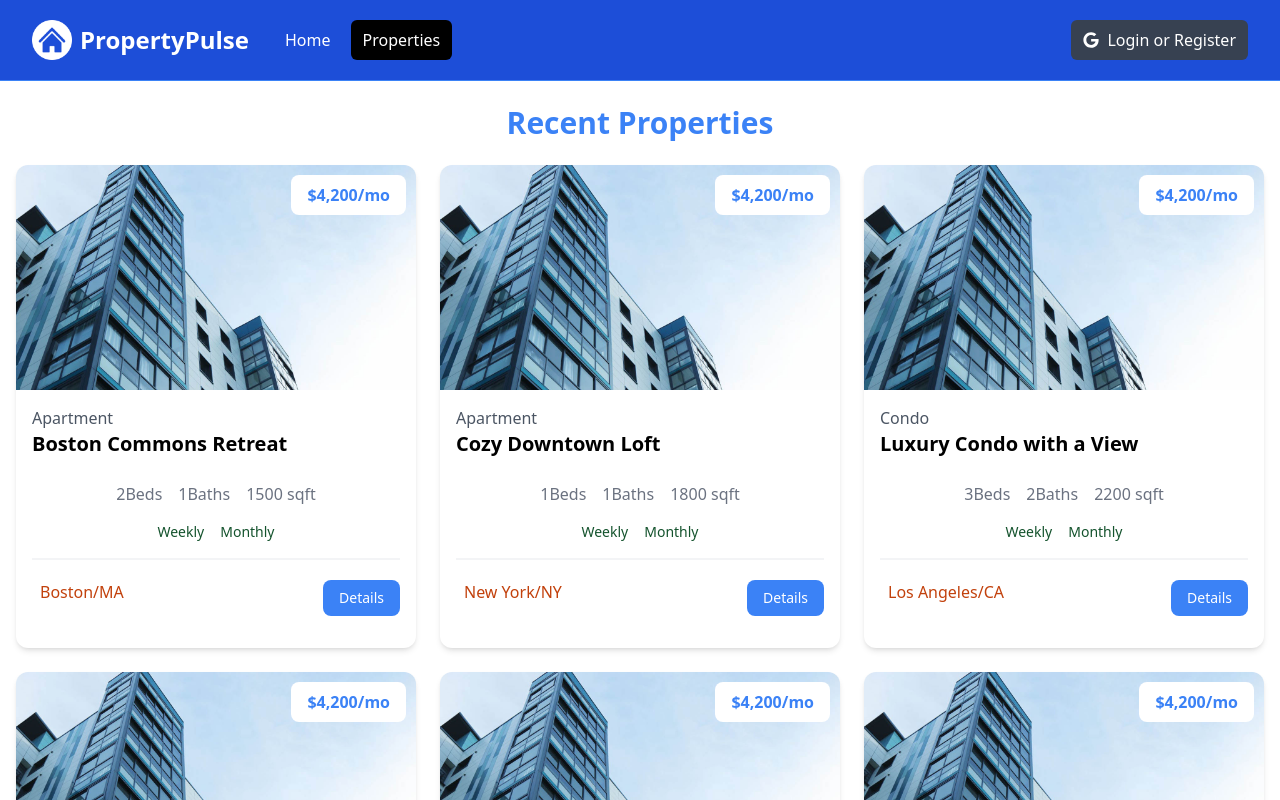
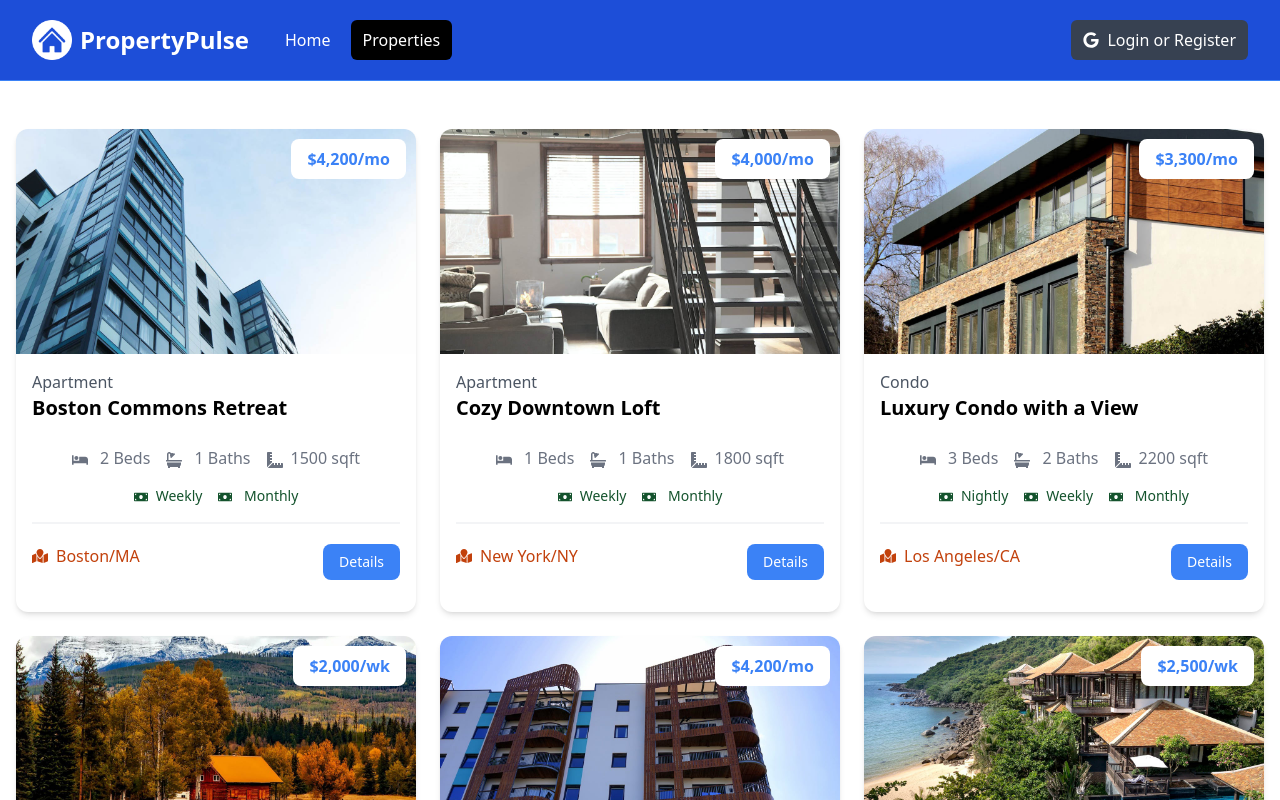
Before and after one commit to guilhermezaparoli/property-pulse, a Next.js app: page /properties in a window 1280 px wide. Shown: the top 800 px of the page. Built offline with nearby package versions, Linux system fonts and the light colour scheme.

Commit message:
Creating HomeProperties with recent properties

```diff
--- /dev/null
+++ b/app/components/HomeProperties.tsx
@@ -0,0 +1,36 @@
+import properties from '@/properties.json';
+import PropertyCard from './PropertyCard';
+import Link from 'next/link';
+
+const HomeProperties = () => {
+
+    const recentProperties = properties.sort(() => Math.random() - Math.random()).slice(0, 3)
+
+    console.log(recentProperties)
+  return (
+<>
+    <section className="px-4 py-6">
+      <div className="container-xl lg:container m-auto">
+        <h2 className="text-3xl font-bold text-blue-500 mb-6 text-center">
+          Recent Properties
+        </h2>
+        <div className="grid grid-cols-1 md:grid-cols-3 gap-6">
+
+        {recentProperties.length === 0 ? (<p>No Properties Found</p>): recentProperties.map((property) => (
+            <PropertyCard key={property._id} property={property}/>
+        ))}
+        </div>
+      </div>
+    </section>
+    <section className="m-auto max-w-lg my-10 px-6">
+      <Link
+        href="/properties"
+        className="block bg-black text-white text-center py-4 px-6 rounded-xl hover:bg-gray-700"
+        >View All Properties
+        </Link>
+    </section>
+        </>
+  );
+};
+
+export default HomeProperties;
--- a/app/components/PropertyCard.tsx
+++ b/app/components/PropertyCard.tsx
@@ -1,4 +1,12 @@
-
+import Image from 'next/image';
+import Link from 'next/link';
+import {
+  FaBed,
+  FaBath,
+  FaRulerCombined,
+  FaMoneyBill,
+  FaMapMarked,
+} from 'react-icons/fa';
 
 interface Property {
   _id: string;
@@ -19,6 +27,7 @@
   rates: {
     weekly?: number;
     monthly?: number;
+    nightly?: number;
   };
   seller_info: {
     name: string;
@@ -36,16 +45,27 @@
   key?: string;
 }
 
+const PropertyCard = ({ property }: PropertyCardProps) => {
+  console.log(property);
 
+  function getRateDisplay() {
+    const { rates } = property;
 
-
-const PropertyCard = ({property} : PropertyCardProps) => {
-    console.log(property)
+    if (rates.monthly) {
+      return `${rates.monthly.toLocaleString()}/mo`;
+    } else if (rates.weekly) {
+      return `${rates.weekly.toLocaleString()}/wk`;
+    } else if (rates.nightly) {
+      return `${rates.nightly.toLocaleString()}/night`;
+    }
+  }
   return (
     <div className="bg-white rounded-xl shadow-md relative">
-      <img
-        src="images/properties/a1.jpg"
+      <Image
+        src={`/images/properties/${property.images[0]}`}
         alt=""
+        width={500}
+        height={500}
         className="object-cover rounded-t-xl"
       />
       <div className="p-4">
@@ -54,47 +74,61 @@
           <h3 className="text-xl font-bold">{property.name}</h3>
         </div>
         <h3 className="absolute top-[10px] right-[10px] bg-white px-4 py-2 rounded-lg text-blue-500 font-bold text-right md:text-center lg:text-right">
-          $4,200/mo
+          ${getRateDisplay()}
         </h3>
 
         <div className="flex justify-center gap-4 text-gray-500 mb-4">
           <p>
-            <i className="fa-solid fa-bed"></i> {property.beds}
+            <FaBed className="inline mr-2" /> {property.beds}{' '}
             <span className="md:hidden lg:inline">Beds</span>
           </p>
           <p>
-            <i className="fa-solid fa-bath"></i> {property.baths}
+            <FaBath className="inline mr-2" /> {property.baths}{' '}
             <span className="md:hidden lg:inline">Baths</span>
           </p>
           <p>
-            <i className="fa-solid fa-ruler-combined"></i>
-            {property.square_feet} <span className="md:hidden lg:inline">sqft</span>
+            <FaRulerCombined className="inline mr-2" />
+            {property.square_feet}{' '}
+            <span className="md:hidden lg:inline">sqft</span>
           </p>
         </div>
 
         <div className="flex justify-center gap-4 text-green-900 text-sm mb-4">
-
+          {property.rates.nightly && (
             <p>
-            <i className="fa-solid fa-money-bill"></i> Weekly
+              <FaMoneyBill className="inline mr-2" />
+              Nightly
             </p>
+          )}
+          {property.rates.weekly && (
             <p>
-            <i className="fa-solid fa-money-bill"></i> Monthly
+              <FaMoneyBill className="inline mr-2" />
+              Weekly
             </p>
+          )}
+          {property.rates.monthly && (
+            <p>
+             <FaMoneyBill className="inline mr-2" /> Monthly
+            </p>
+          )}
         </div>
 
         <div className="border border-gray-100 mb-5"></div>
 
         <div className="flex flex-col lg:flex-row justify-between mb-4">
           <div className="flex align-middle gap-2 mb-4 lg:mb-0">
-            <i className="fa-solid fa-location-dot text-lg text-orange-700"></i>
-            <span className="text-orange-700"> {property.location.city}/{property.location.state} </span>
+           <FaMapMarked className='text-orange-700 mt-1'/>
+            <span className="text-orange-700">
+              {' '}
+              {property.location.city}/{property.location.state}{' '}
+            </span>
           </div>
-          <a
-            href="property.html"
+          <Link
+            href={`/properties/${property._id}`}
             className="h-[36px] bg-blue-500 hover:bg-blue-600 text-white px-4 py-2 rounded-lg text-center text-sm"
           >
             Details
-          </a>
+          </Link>
         </div>
       </div>
     </div>
--- a/app/page.tsx
+++ b/app/page.tsx
@@ -1,4 +1,5 @@
 import Hero from './components/Hero'
+import HomeProperties from './components/HomeProperties'
 import InfoBoxes from './components/InfoBoxes'
 
 
@@ -7,6 +8,7 @@
     <>
      <Hero/>
      <InfoBoxes/>
+     <HomeProperties/>
     </>
   )
 }
--- a/app/properties/page.tsx
+++ b/app/properties/page.tsx
@@ -3,10 +3,7 @@
 const PropertiesPage = () => {
   return (
     <section className="px-4 py-6">
-      <div className="container-xl lg:container m-auto">
-        <h2 className="text-3xl font-bold text-blue-500 mb-6 text-center">
-          Recent Properties
-        </h2>
+      <div className="container-xl lg:container m-auto mt-6">
         {properties.length === 0 ? (
           <p>No properties found</p>
         ) : (
```
Lines whose indentation alone changed are shown as unchanged.
